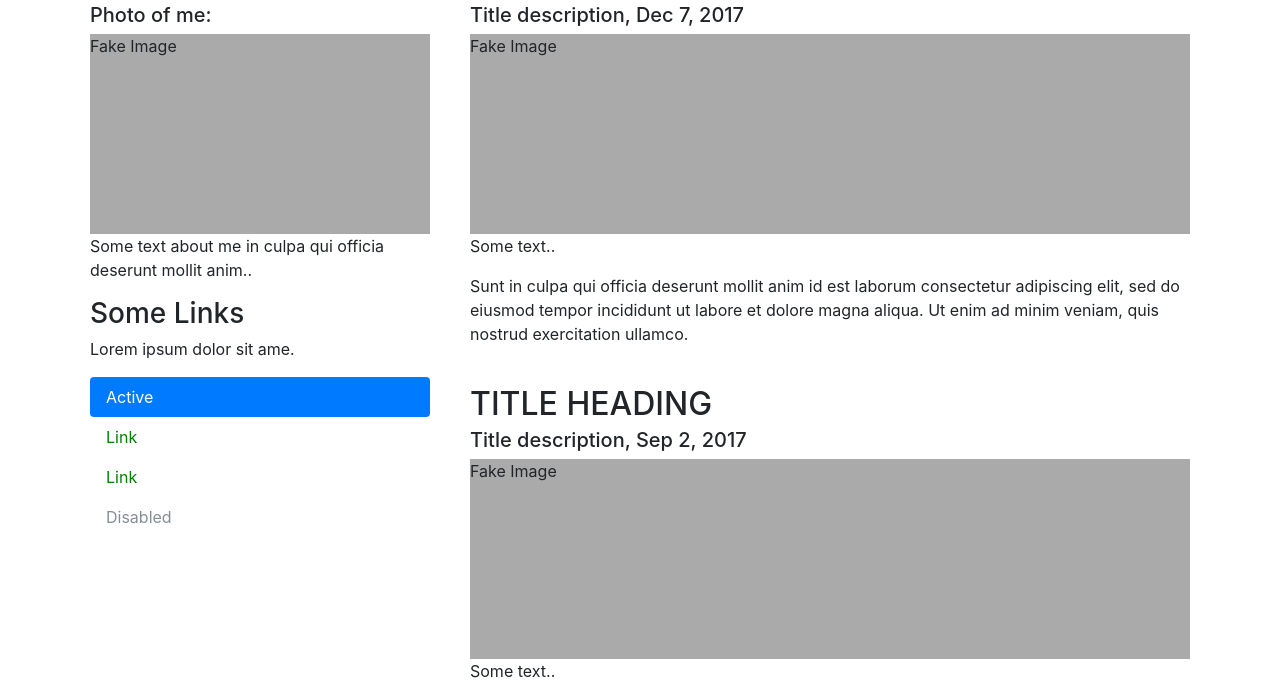
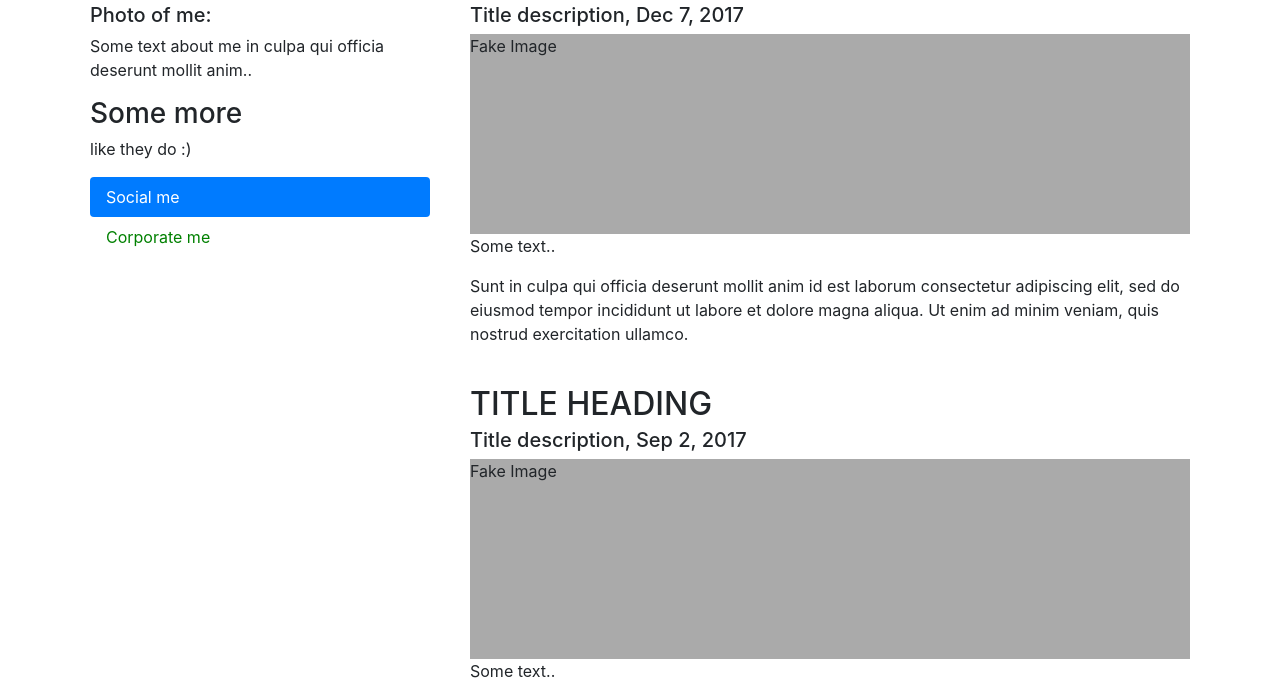
Before and after one commit to fegaloQ/fegaloq.github.io, a website: page feqa-consulting/index.html in a window 1280 px wide. Shown: the part 623-1319 px from the top of the page. Drawn offline with nearby package versions, Linux system fonts and the light colour scheme; files that its build step writes are made by us from their sources; files whose address does not match are found by name.

Commit message:
Update index.html

```diff
--- a/feqa-consulting/index.html
+++ b/feqa-consulting/index.html
@@ -95,23 +95,21 @@ j=d.createElement(s),dl=l!='dataLayer'?'&l='+l:'';j.async=true;j.src=
     <div class="col-sm-4">
       <h2>About Me</h2>
       <h5>Photo of me:</h5>
-      <div class="fakeimg">Fake Image</div>
+      <div class="dpimg" img src="dp 2019.png" alt="UI/UX guru"></div>
       <p>Some text about me in culpa qui officia deserunt mollit anim..</p>
-      <h3>Some Links</h3>
-      <p>Lorem ipsum dolor sit ame.</p>
+      <h3>Some more </h3>
+      <p>like they do :)</p>
       <ul class="nav nav-pills flex-column">
         <li class="nav-item">
-          <a class="nav-link active" href="#">Active</a>
+          <a class="nav-link active" href="#">Social me</a>
         </li>
         <li class="nav-item">
-          <a class="nav-link" href="#">Link</a>
+          <a class="nav-link" href="#">Corporate me</a>
         </li>
-        <li class="nav-item">
-          <a class="nav-link" href="#">Link</a>
-        </li>
+        <!--
         <li class="nav-item">
           <a class="nav-link disabled" href="#">Disabled</a>
-        </li>
+        </li> -->
       </ul>
       <hr class="d-sm-none">
     </div>
```
